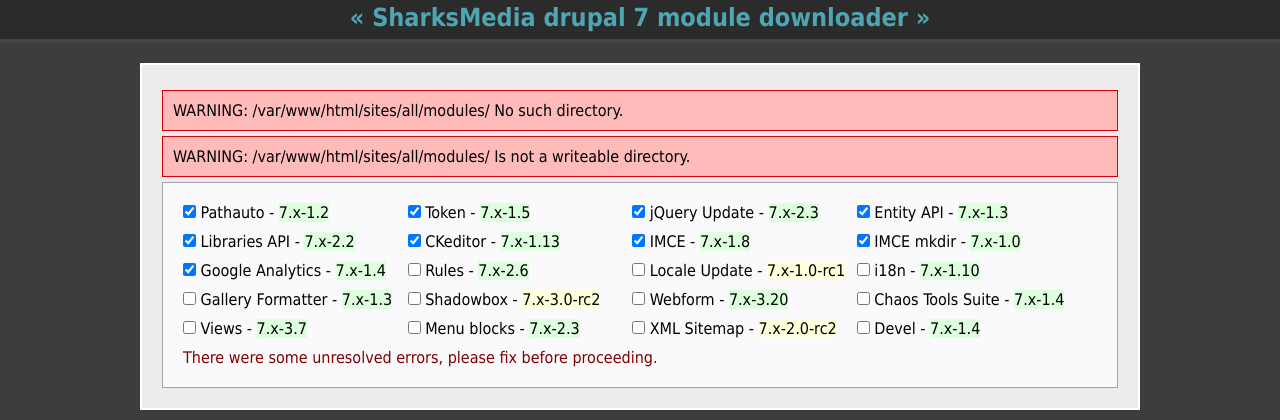
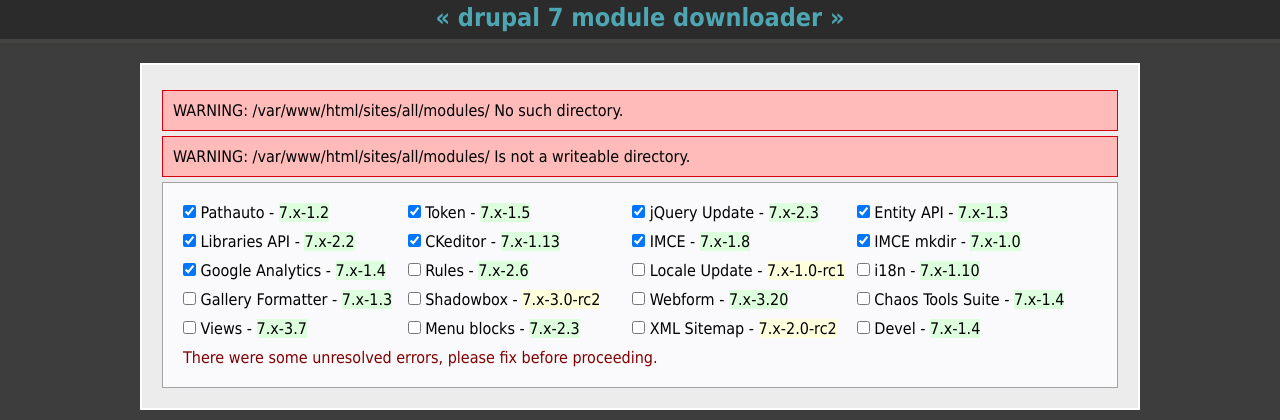
Before and after one commit to Azenis/drupal-moduledl, a PHP site: page / in a window 1280 px wide. Shown: the top 420 px of the page. Run offline with PHP 8.4, Linux system fonts and the light colour scheme; some libraries are stand-ins or nearby versions.

Commit message:
Initial commit

```diff
--- a/index.php
+++ b/index.php
@@ -297,7 +297,7 @@
 	</head>
 	<body>
 		<div id="head">
-			<h1>&laquo; SharksMedia drupal 7 module downloader &raquo;</h1>
+			<h1>&laquo; drupal 7 module downloader &raquo;</h1>
 		</div>
 		<div id="content">
 			<?
```
